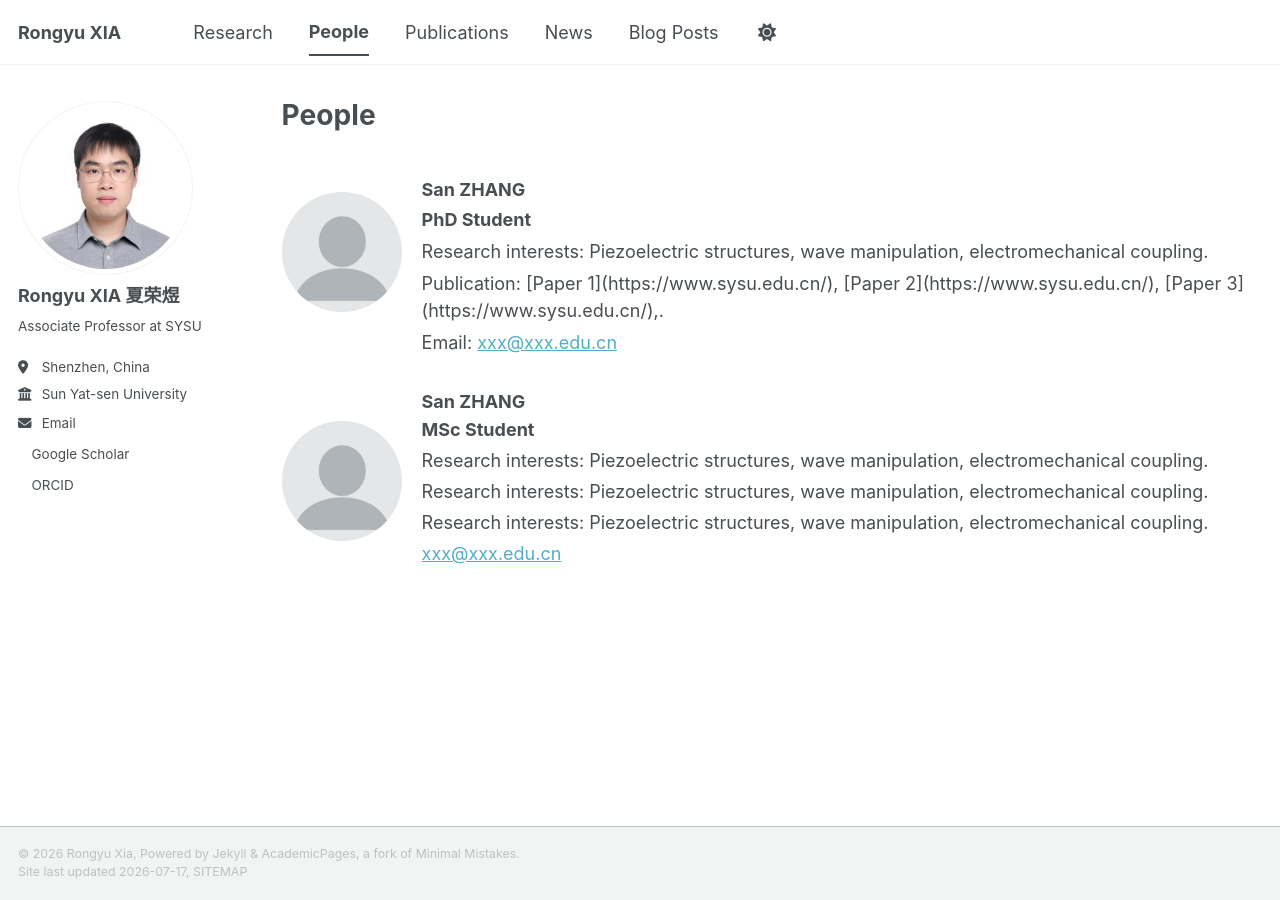
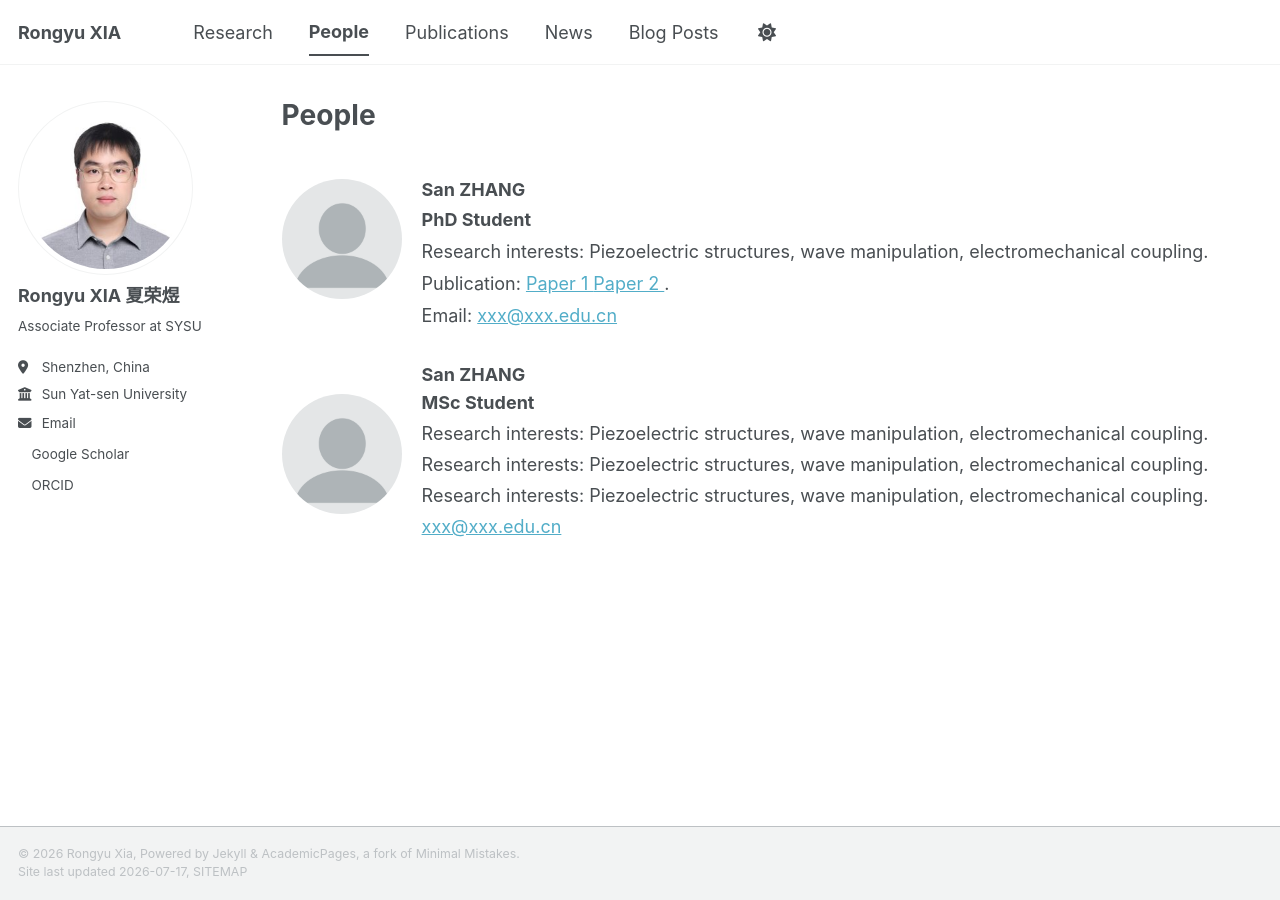
Before and after one commit to RongyuXia/rongyuxia.github.io, a Jekyll site: the page built from _pages/people.html, in a window 1280 px wide. Built offline with Jekyll 4.4.1, drawn with Linux system fonts in a browser that asks for light colours; a style sheet for code colours, icons or effects is not loaded.

Commit message:
Update people.html

```diff
--- a/_pages/people.html
+++ b/_pages/people.html
@@ -29,9 +29,12 @@ author_profile: true
     </p>
     <p style="margin:5px 0;">
       Publication:
-      [Paper 1](https://www.sysu.edu.cn/),
-      [Paper 2](https://www.sysu.edu.cn/),
-      [Paper 3](https://www.sysu.edu.cn/),.
+      <a href="https://www.sysu.edu.cn">
+      Paper 1
+      </a>
+      <a href="https://www.sysu.edu.cn">
+      Paper 2
+      </a>.
     </p>
     <p style="margin:5px 0;">
       Email:
```
